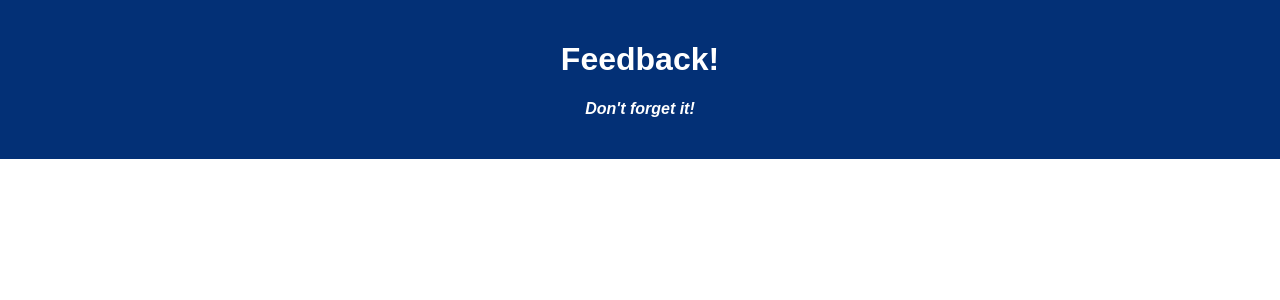
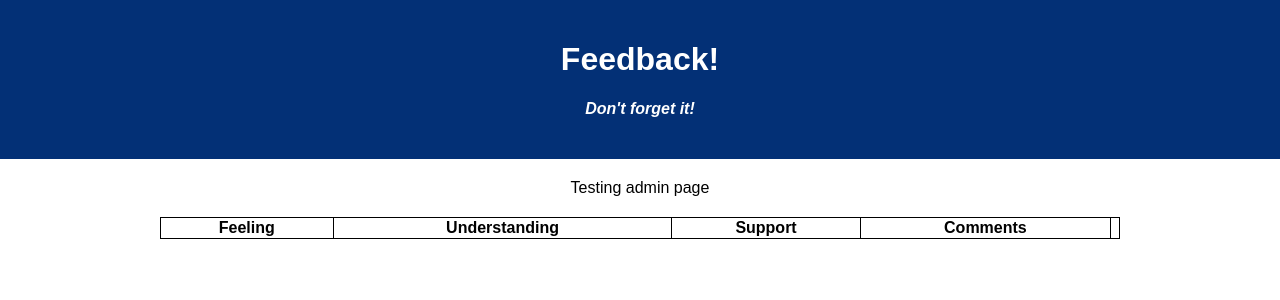
Before and after one commit to JoeyLundquist/Weekend-redux-feedback-loop, a React (Create React App) app: page /#/admin in a window 1280 px wide. Shown: the top 300 px of the page. Built offline with nearby package versions, Linux system fonts and the light colour scheme.

Commit message:
base part of admin table started

```diff
--- a/src/components/App/App.jsx
+++ b/src/components/App/App.jsx
@@ -8,6 +8,7 @@ import Supported from '../Supported/Supported';
 import Comments from '../Comments/Comments';
 import ThankYou from '../ThankYou/ThankYou';
 import ReviewFeedback from '../ReviewFeedback/ReviewFeedback';
+import Admin from '../Comments/Admin/Admin';
 
 
 function App() {
@@ -42,6 +43,11 @@ function App() {
         <Route path='/thankyou' exact>
           <ThankYou />
         </Route>
+
+        <Route path='/admin' exact>
+          <Admin />
+        </Route>
+
       </div>
     </Router>
   );
--- /dev/null
+++ b/src/components/Comments/Admin/Admin.css
@@ -0,0 +1,11 @@
+.admin-table {
+    margin: 20px auto;
+    border: 1px solid black;
+    border-collapse: collapse;
+    width: 75%;
+}
+
+.admin-table th,td,tr {
+    border: 1px solid black;
+    border-collapse: collapse;
+}
--- /dev/null
+++ b/src/components/Comments/Admin/Admin.jsx
@@ -0,0 +1,30 @@
+import './Admin.css'
+
+
+export default function Admin() {
+
+    return (
+        <>
+            Testing admin page
+            <table className="admin-table">
+                <thead>
+                    <tr>
+                        <th>
+                            Feeling
+                        </th>
+                        <th>
+                            Understanding
+                        </th>
+                        <th>
+                            Support
+                        </th>
+                        <th>
+                            Comments
+                        </th>
+                        <th></th>
+                    </tr>
+                </thead>
+            </table>
+        </>
+    )
+}
```
